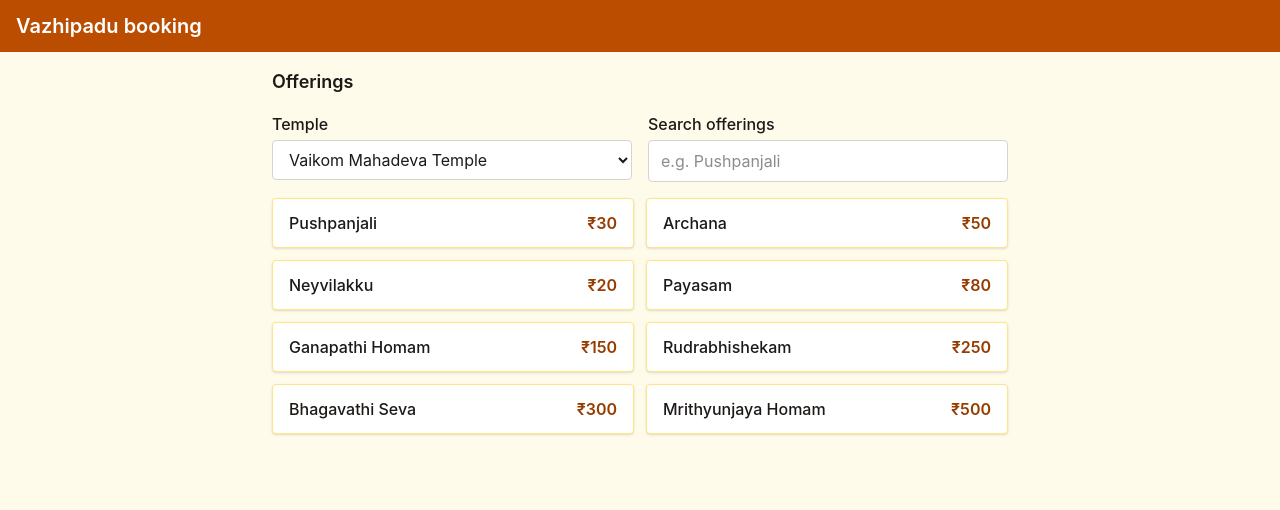
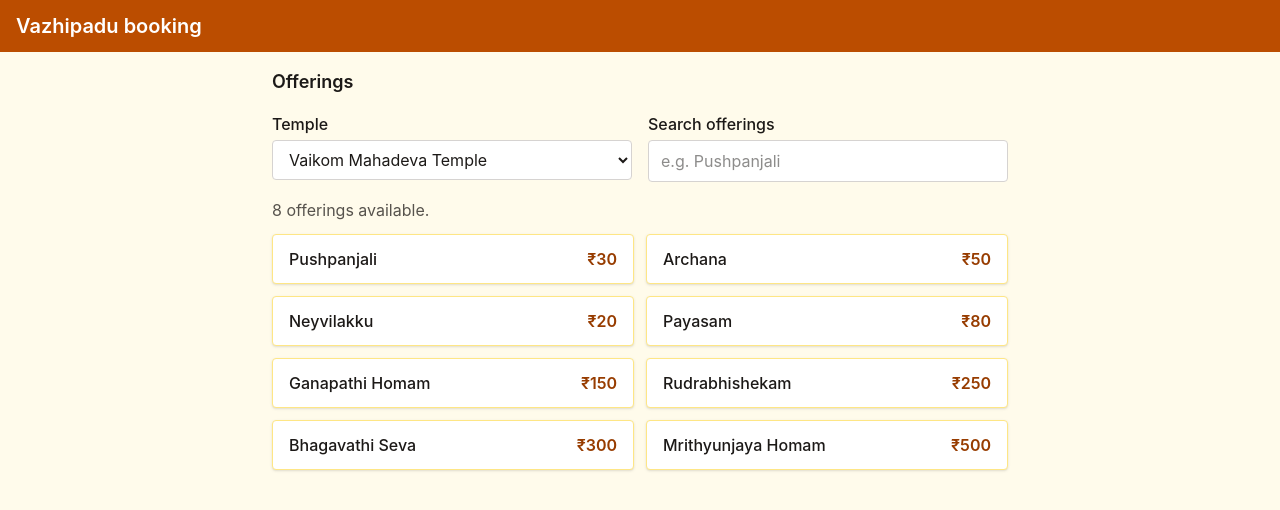
Before and after one commit to adithya-s-edstem/tdb-vazhipadu-frontend, a React (Vite) app: page / in a window 1280 px wide. Shown: the top 510 px of the page. Built offline with nearby package versions, Linux system fonts and the light colour scheme.

Commit message:
Announce the number of matching offerings to screen readers

```diff
--- a/src/features/offerings/OfferingResults.tsx
+++ b/src/features/offerings/OfferingResults.tsx
@@ -1,6 +1,7 @@
 import { EmptyState } from "../../shared/ui/EmptyState";
 import { LoadingStatus } from "../../shared/ui/LoadingStatus";
 import { RetryableError } from "../../shared/ui/RetryableError";
+import { describeSearchResults } from "./describeSearchResults";
 import { isBookable } from "./domain/isBookable";
 import { searchBookableOfferings } from "./domain/searchBookableOfferings";
 import { OfferingList } from "./OfferingList";
@@ -30,8 +31,12 @@ export function OfferingResults({ templeId, searchTerm }: OfferingResultsProps)
     return <EmptyState message="This temple has no offerings open for booking." />;
   }
   const matchingOfferings = searchBookableOfferings(offerings.data, searchTerm);
-  if (matchingOfferings.length === 0) {
-    return <EmptyState message={`No offerings match "${searchTerm.trim()}".`} />;
-  }
-  return <OfferingList offerings={matchingOfferings} />;
+  return (
+    <div className="flex flex-col gap-3">
+      <p role="status" className="text-stone-600">
+        {describeSearchResults(matchingOfferings.length, searchTerm)}
+      </p>
+      {matchingOfferings.length > 0 && <OfferingList offerings={matchingOfferings} />}
+    </div>
+  );
 }
--- /dev/null
+++ b/src/features/offerings/describeSearchResults.ts
@@ -0,0 +1,9 @@
+const pluralRules = new Intl.PluralRules("en-IN");
+
+export function describeSearchResults(matchCount: number, searchTerm: string): string {
+  if (matchCount === 0) {
+    return `No offerings match "${searchTerm.trim()}".`;
+  }
+  const noun = pluralRules.select(matchCount) === "one" ? "offering" : "offerings";
+  return `${matchCount} ${noun} available.`;
+}
```
Also changed, not shown: 2 other files (tests, documents, lock files or other folders).
